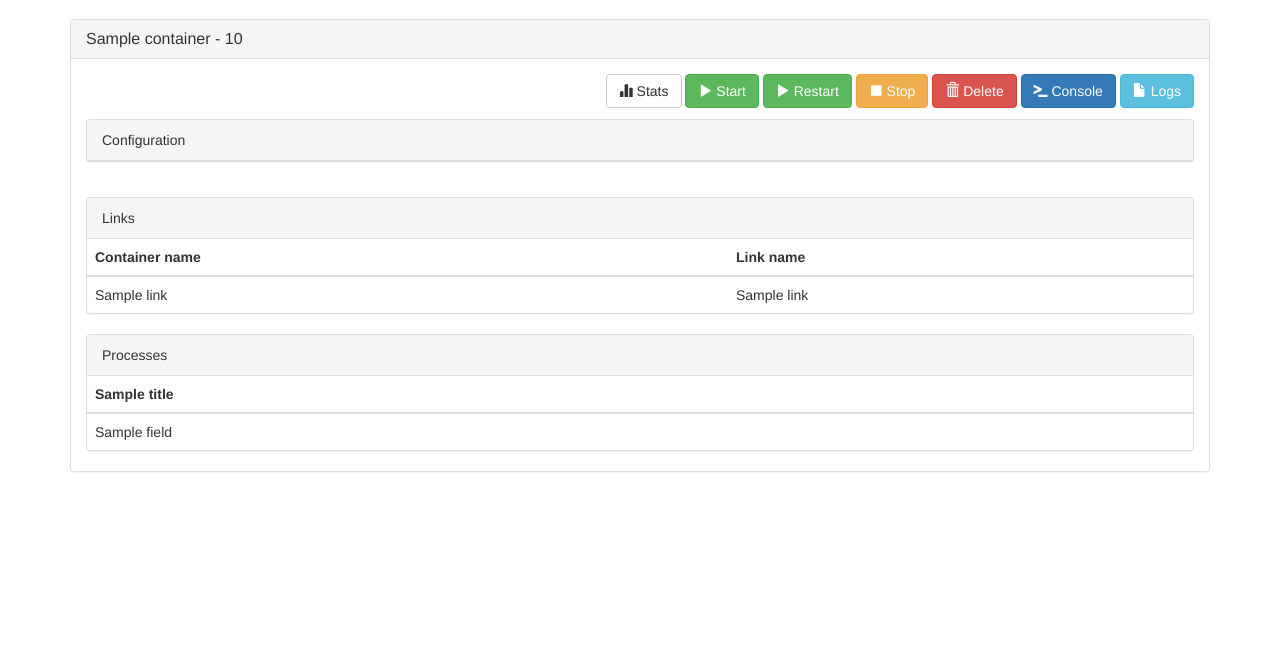
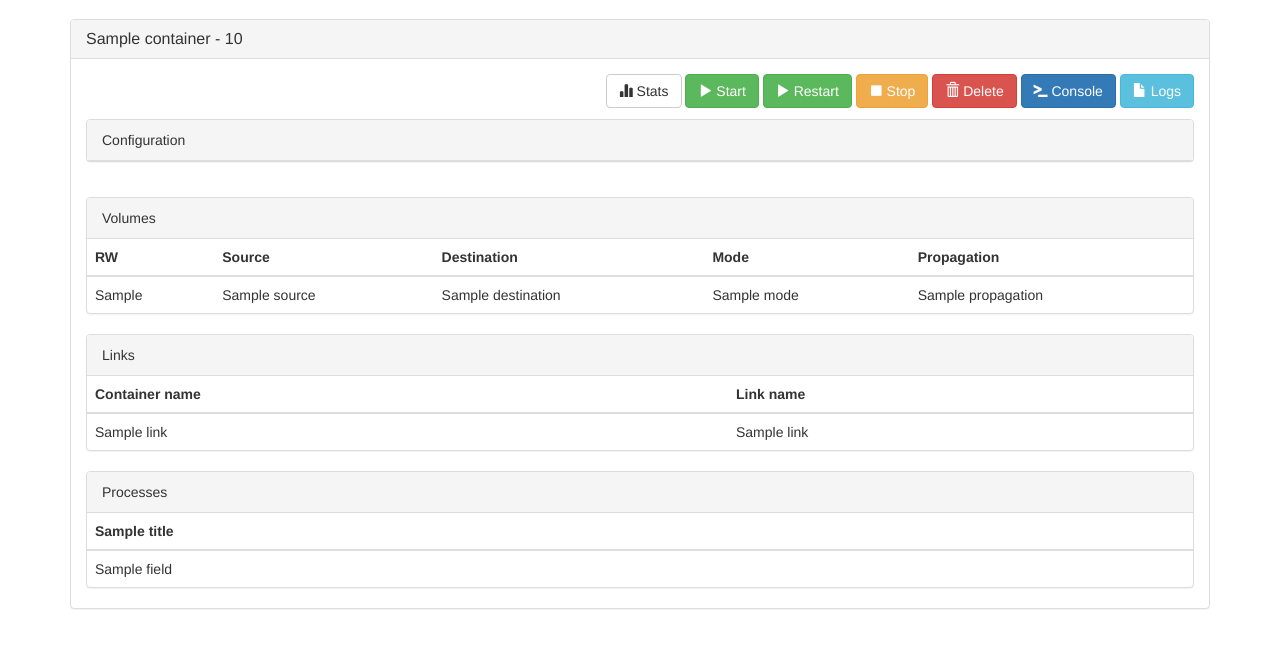
Before and after one commit to JesusTinoco/docker-ui, a Flask app: template app/templates/containers/info.html in a window 1280 px wide. Shown: the part 51-699 px from the top of the page. Run offline with Flask 2, Linux system fonts and the light colour scheme; the template is opened without the code that fills it: most values are stand-ins (such as "Sample title", 1, 10 or a date in 2020); some libraries are stand-ins or nearby versions.

Commit message:
Add a volume info tab in the container info page

```diff
--- a/app/containers/models.py
+++ b/app/containers/models.py
@@ -74,6 +74,9 @@ class ContainerInspect(object):
                 result.append(dict(container_name=names[0], link_name=names[1]))
         return result
 
+    def mounts(self):
+        return self.dictionary["Mounts"]
+
     def status(self):
         return self.dictionary["State"]["Status"]
 
--- a/app/templates/containers/info.html
+++ b/app/templates/containers/info.html
@@ -31,13 +31,47 @@
          </button>
       </div>
 
+
       <div id=container-configuration-tab>
         <div class="panel panel-default">
           <div class="panel-heading">Configuration</div>
+          <table class="table table-bordered">
+          </table>
         </div>
       </div>
 
     </div>
+
+    {% if container.mounts() %}
+      <div id=container-volumes-tab>
+        <div class="panel panel-default">
+          <div class="panel-heading">Volumes</div>
+          <table class="table">
+            <thead>
+              <tr>
+                <th>RW</th>
+                <th>Source</th>
+                <th>Destination</th>
+                <th>Mode</th>
+                <th>Propagation</th>
+              </tr>
+            </thead>
+            <tbody>
+              {% for volume in container.mounts() -%}
+              <tr>
+                <td>{{ volume["RW"] }}</td>
+                <td>{{ volume["Source"] }}</td>
+                <td>{{ volume["Destination"] }}</td>
+                <td>{{ volume["Mode"] }}</td>
+                <td>{{ volume["Propagation"] }}</td>
+              </tr>
+              {%- endfor %}
+            </tbody>
+          </table>
+        </div>
+      </div>
+    {% endif %}
+
     {% if container.links() %}
       <div id=container-links-tab>
         <div class="panel panel-default">
--- a/app/templates/layout.html
+++ b/app/templates/layout.html
@@ -4,8 +4,8 @@
   <script type="text/javascript" src="{{ url_for('static', filename='js/jquery-3.0.0.min.js') }}" ></script>
   <script type="text/javascript" src="{{ url_for('static', filename='js/dropdown.js') }}" ></script>
   <script type="text/javascript" src="{{ url_for('static', filename='js/alert.js') }}" ></script>
-  <link rel=stylesheet type=text/css href="{{ url_for('static', filename='js/bootstrap.min.css') }}">
-  <link rel=stylesheet type=text/css href="{{ url_for('static', filename='js/custom.css') }}">
+  <link rel=stylesheet type=text/css href="{{ url_for('static', filename='css/bootstrap.min.css') }}">
+  <link rel=stylesheet type=text/css href="{{ url_for('static', filename='css/custom.css') }}">
 </head>
 <nav class="navbar navbar-fixed-top navbar-inverse">
   <div class="container">
```
